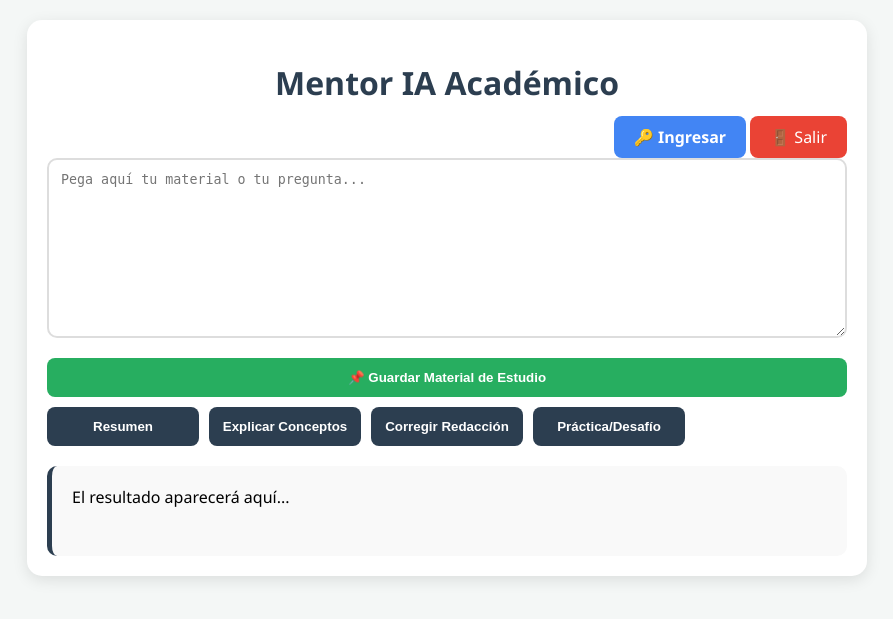
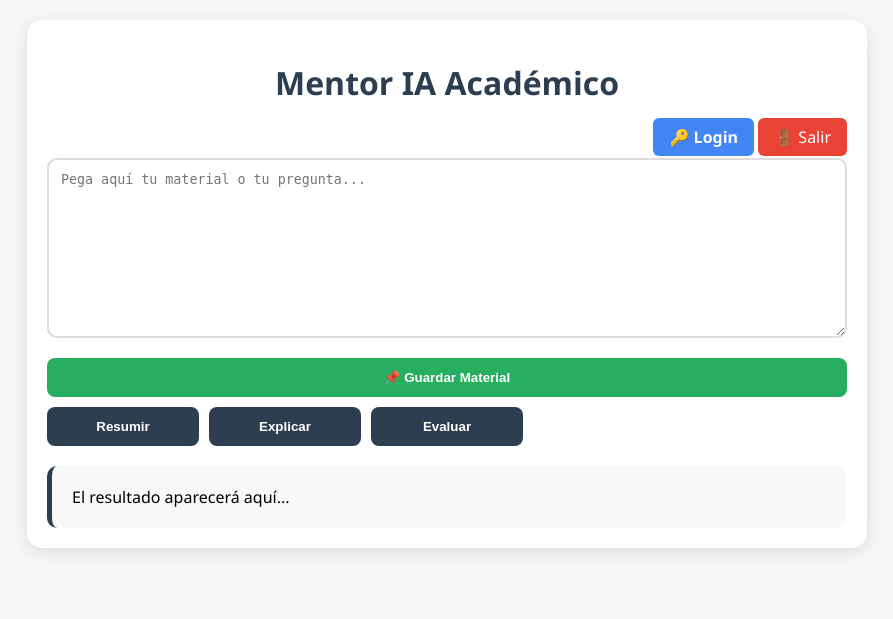
Before and after one commit to iaentrenador/mentor-academico, a Flask app: template templates/index.html in a window 1280 px wide. Shown: the top 619 px of the page, without its empty margins (193-1086 px from the left). Run offline with Flask 3, Linux system fonts and the light colour scheme; the template is opened without the code that fills it, so the values that code supplies are empty.

Commit message:
Update index.html

```diff
--- a/templates/index.html
+++ b/templates/index.html
@@ -9,32 +9,31 @@
         .container { max-width: 800px; margin: auto; background: #fff; padding: 20px; border-radius: 15px; box-shadow: 0 4px 15px rgba(0,0,0,0.1); }
         h1 { text-align: center; color: #2c3e50; }
         .nav-links { text-align: right; margin-bottom: 10px; }
-        .btn-login { padding: 10px 20px; background: #4285f4; color: white; text-decoration: none; border-radius: 8px; font-weight: bold; }
-        .btn-logout { padding: 10px 20px; background: #ea4335; color: white; text-decoration: none; border-radius: 8px; }
-        textarea { width: 100%; height: 180px; padding: 12px; border: 2px solid #ddd; border-radius: 10px; box-sizing: border-box; resize: vertical; }
+        .btn-login { padding: 8px 16px; background: #4285f4; color: white; text-decoration: none; border-radius: 6px; font-weight: bold; }
+        .btn-logout { padding: 8px 16px; background: #ea4335; color: white; text-decoration: none; border-radius: 6px; }
+        textarea { width: 100%; height: 180px; padding: 12px; border: 2px solid #ddd; border-radius: 10px; box-sizing: border-box; }
         .controls { display: grid; grid-template-columns: repeat(auto-fit, minmax(140px, 1fr)); gap: 10px; margin-top: 15px; }
-        button { padding: 12px; border: none; border-radius: 8px; cursor: pointer; background: #2c3e50; color: white; font-weight: 600; transition: background 0.3s; }
+        button { padding: 12px; border: none; border-radius: 8px; cursor: pointer; background: #2c3e50; color: white; font-weight: 600; }
         button:hover { background: #34495e; }
         .btn-load { background: #27ae60; grid-column: 1 / -1; }
-        #resultado { margin-top: 20px; padding: 20px; background: #f9f9f9; border-radius: 10px; border-left: 5px solid #2c3e50; min-height: 50px; white-space: pre-wrap; }
+        #resultado { margin-top: 20px; padding: 20px; background: #f9f9f9; border-radius: 10px; border-left: 5px solid #2c3e50; white-space: pre-wrap; }
     </style>
 </head>
 <body>
     <div class="container">
         <h1>Mentor IA Académico</h1>
         <div class="nav-links">
-            <a href="/login" class="btn-login">🔑 Ingresar</a>
+            <a href="/login" class="btn-login">🔑 Login</a>
             <a href="/logout" class="btn-logout">🚪 Salir</a>
         </div>
 
         <textarea id="texto" placeholder="Pega aquí tu material o tu pregunta..."></textarea>
 
         <div class="controls">
-            <button class="btn-load" onclick="enviar('cargar_material')">📌 Guardar Material de Estudio</button>
-            <button onclick="enviar('resumen')">Resumen</button>
-            <button onclick="enviar('explicar')">Explicar Conceptos</button>
-            <button onclick="enviar('corregir')">Corregir Redacción</button>
-            <button onclick="enviar('desafio')">Práctica/Desafío</button>
+            <button class="btn-load" onclick="enviar('cargar_material')">📌 Guardar Material</button>
+            <button onclick="enviar('resumir')">Resumir</button>
+            <button onclick="enviar('explicar')">Explicar</button>
+            <button onclick="enviar('evaluar')">Evaluar</button>
         </div>
 
         <div id="resultado">El resultado aparecerá aquí...</div>
@@ -45,19 +44,25 @@
             const texto = document.getElementById('texto').value;
             const resDiv = document.getElementById('resultado');
 
+            // Validación: Solo permitimos enviar si hay texto (o si es cargar material)
             if (tarea !== 'cargar_material' && !texto) return alert("Ingresa contenido primero.");
             resDiv.innerText = "Pensando...";
 
             try {
+                // Sincronizado con app.py: enviamos solo el texto o el material
+                const payload = tarea === 'cargar_material' ? { material: texto } : { texto: texto };
+
                 const response = await fetch(`/${tarea}`, {
                     method: 'POST',
                     headers: { 'Content-Type': 'application/json' },
-                    body: JSON.stringify({ texto: texto, material: texto })
+                    body: JSON.stringify(payload)
                 });
                 const data = await response.json();
-                resDiv.innerText = data.resultado || data.res || "Error en la operación.";
+
+                // Mostramos el resultado dependiendo de la clave devuelta por el servidor
+                resDiv.innerText = data.resultado || data.res || data.error || "Operación completada.";
             } catch (err) {
-                resDiv.innerText = "⚠️ Error de conexión con el servidor.";
+                resDiv.innerText = "⚠️ Error de conexión.";
             }
         }
     </script>
```
